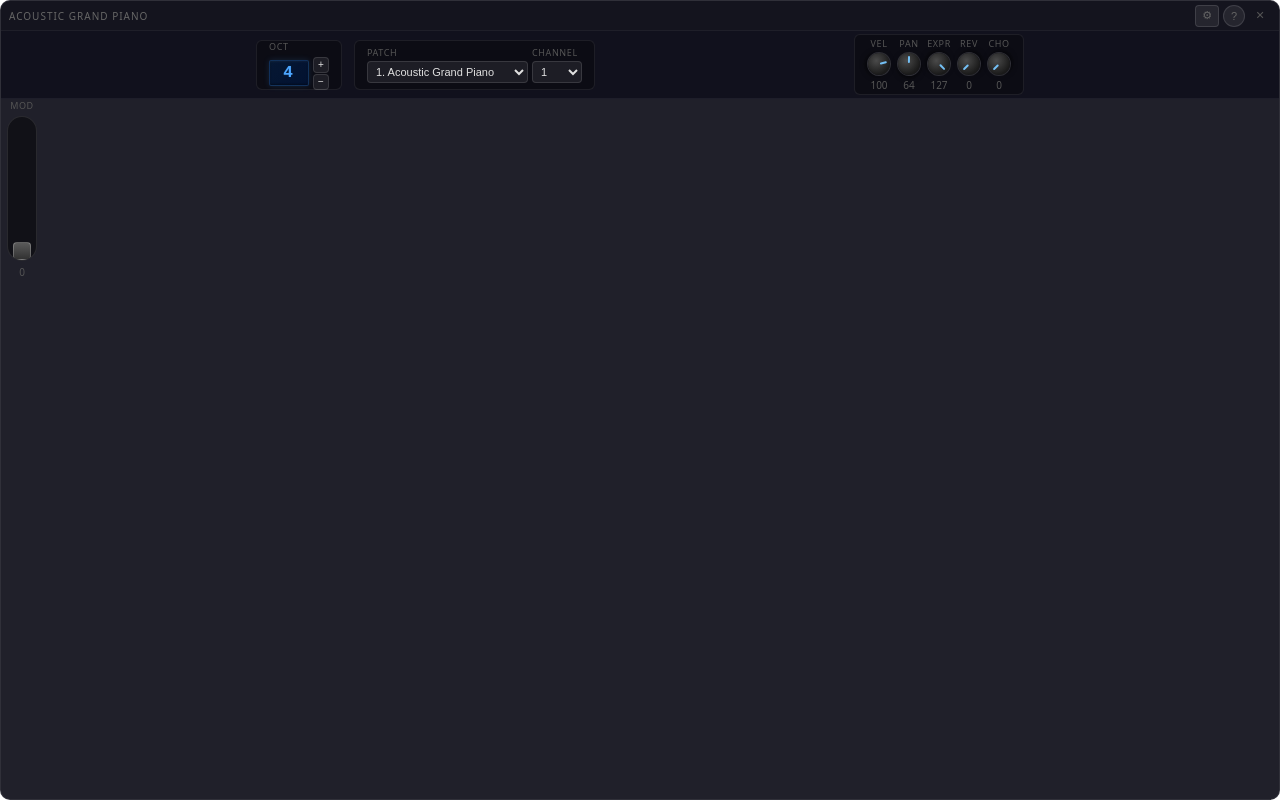
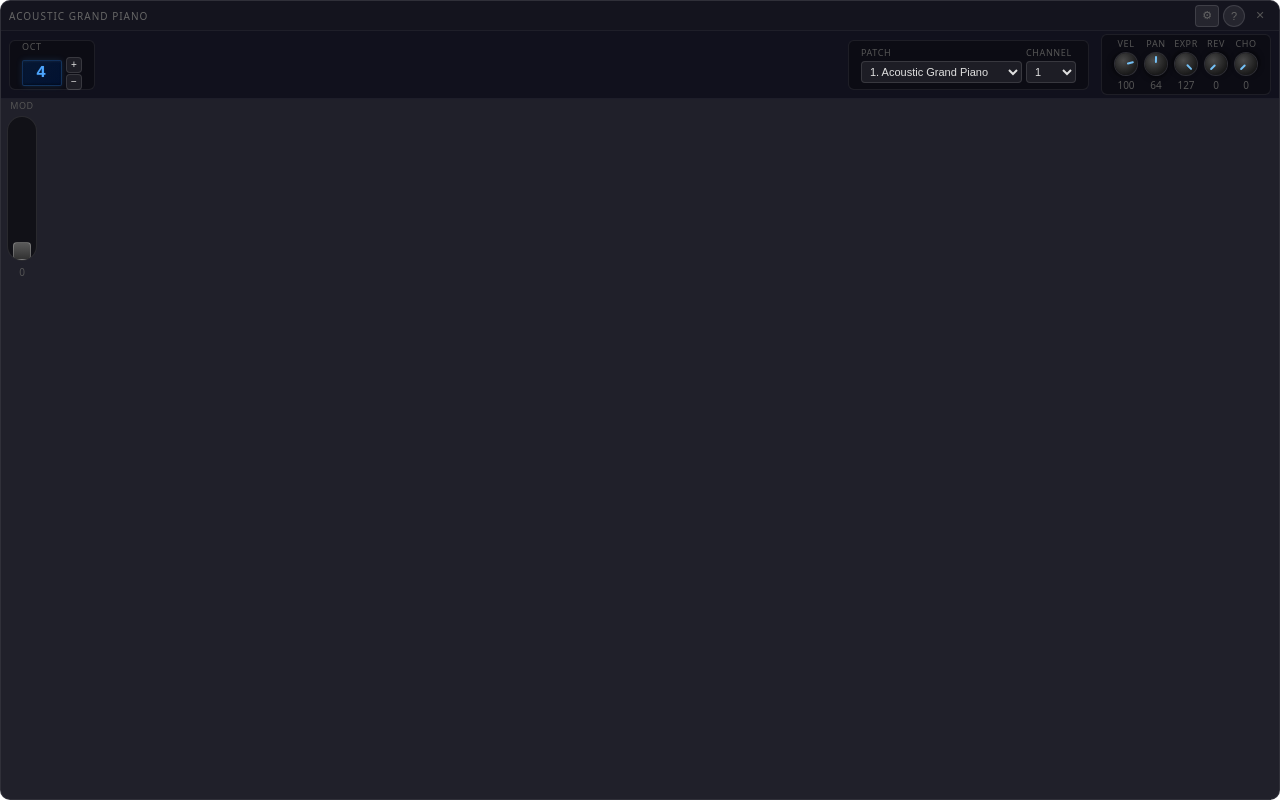
Before and after one commit to DanMarshall909/midi-keyboard, a website built with Vite: page index.html in a window 1280 px wide. Built offline with nearby package versions, Linux system fonts and the light colour scheme.

Commit message:
Move patch selector to the right
Moved margin-left: auto from octave-panel to patch-channel-panel so
the patch selector appears on the right side of the control bar, with
octave on the left and knobs in the middle.

```diff
--- a/src/styles.css
+++ b/src/styles.css
@@ -89,7 +89,6 @@ body {
   gap: 6px;
   justify-content: center;
   align-items: center;
-  margin: 0 auto 0 auto;
 }
 
 .patch-channel-panel {
@@ -97,6 +96,8 @@ body {
   gap: 4px;
   align-items: center;
   height: 50px;
+  margin-left: auto;
+  margin-right: 0;
 }
 
 .ctrl-item {
@@ -253,7 +254,6 @@ button:hover { background: rgba(255, 255, 255, 0.15); }
   flex-direction: column;
   gap: 4px;
   height: 50px;
-  margin-left: auto;
 }
 
 .octave-row {
```
